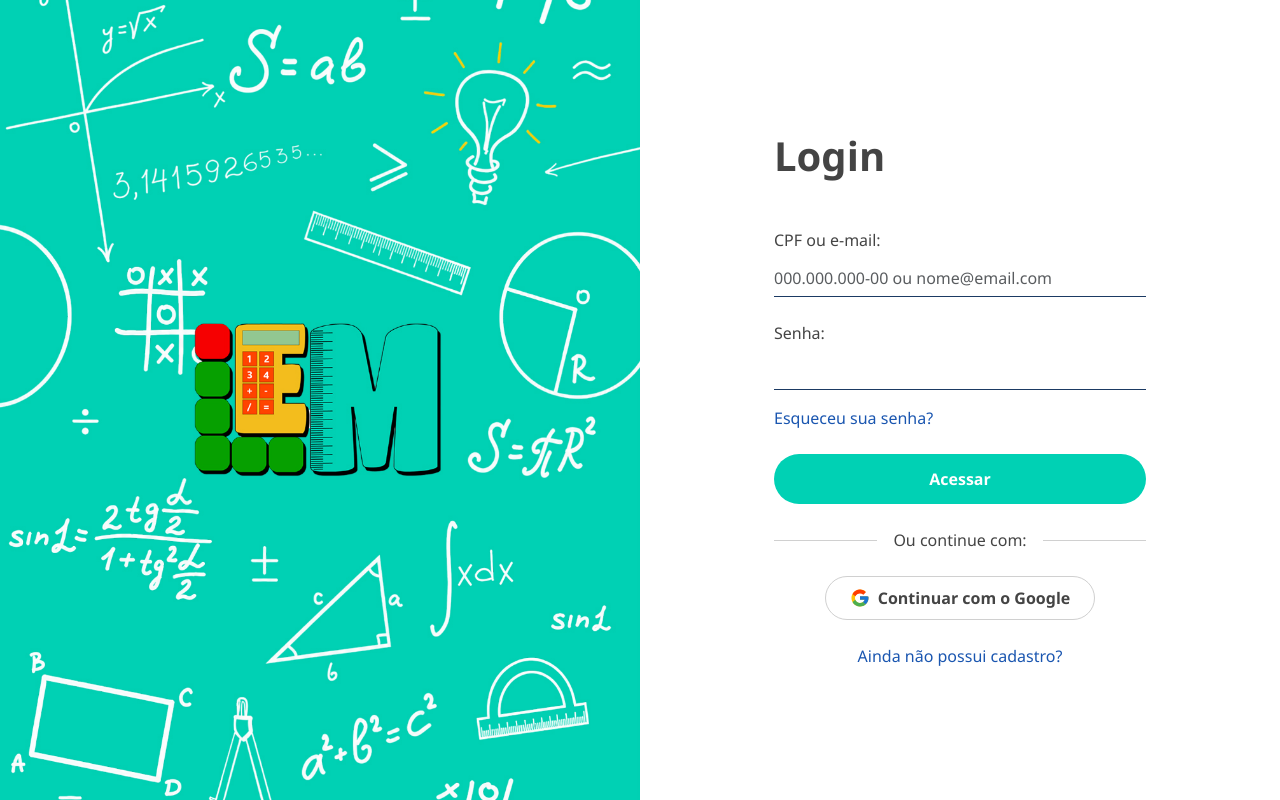
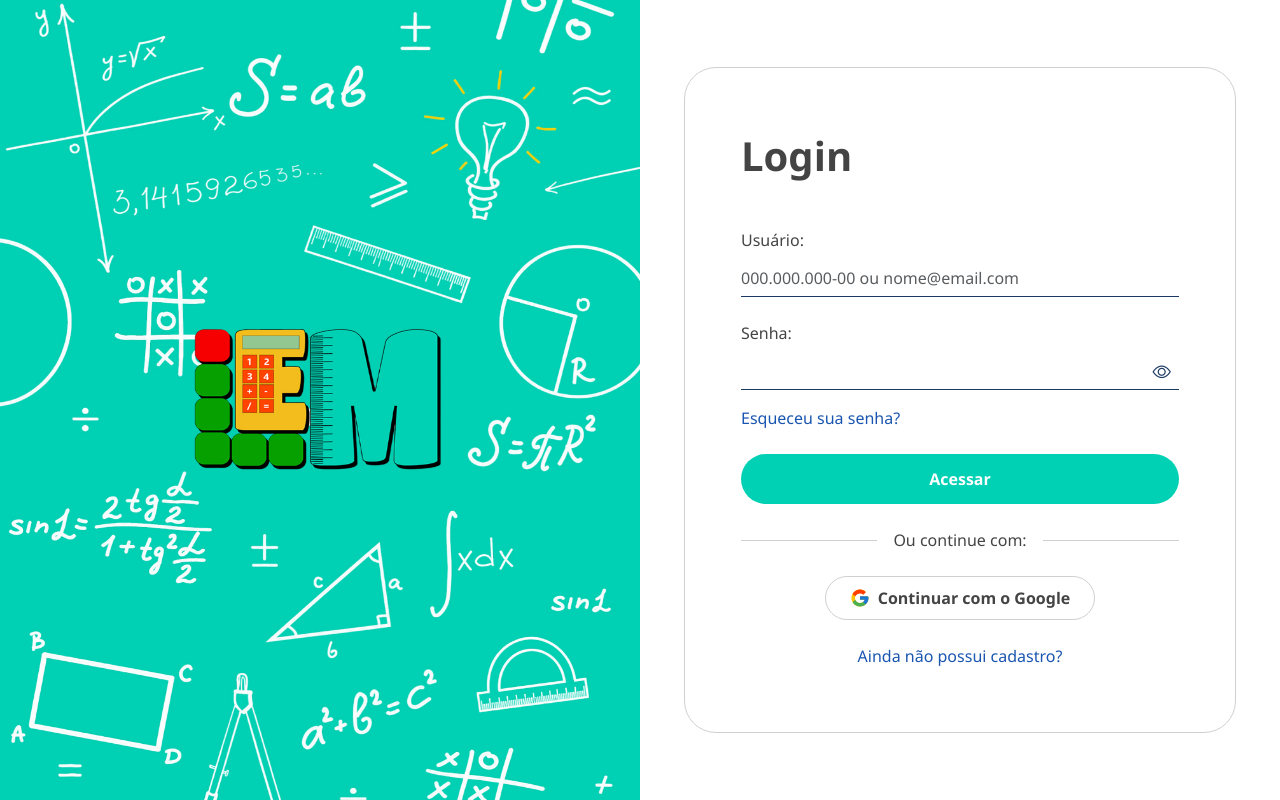
Before and after one commit to emillylaviny/LEM-IFRN-SPP, a Django app: page /login/ in a window 1280 px wide. Run offline with Django 4.2, Linux system fonts and the light colour scheme.

Commit message:
ajustes no login

```diff
--- a/LEM/static/LEM/css/style.css
+++ b/LEM/static/LEM/css/style.css
@@ -122,6 +122,23 @@ body.login-page {
     font-weight: 400;
 }
 
+.login-image {
+    width: 100%;
+    height: 100%;
+    object-fit: cover;
+    display: block;
+}
+
+/* Caixa com borda fininha ao redor de todo o conteúdo do login */
+.form-wrapper.login-form-box {
+    border: 1px solid #d0d0d0;
+    border-radius: 32px;
+    padding: 4rem 3.5rem;
+    max-width: 552px;
+    width: calc(100% - 2rem);
+    margin: 2rem 1rem;
+}
+
 .input-underline {
     border: none;
     border-bottom: 1px solid #1b3a63;
@@ -133,6 +150,38 @@ body.login-page {
 .input-underline:focus {
     box-shadow: none;
     border-bottom: 2px solid #1b3a63;
+}
+
+.password-wrapper {
+    position: relative;
+}
+
+.password-wrapper .input-underline {
+    padding-right: 2.5rem; /* evita o texto ficar embaixo do ícone */
+}
+
+.toggle-senha {
+    position: absolute;
+    top: 50%;
+    right: 0;
+    transform: translateY(-50%);
+    background: none;
+    border: none;
+    padding: 0.25rem 0.5rem;
+    color: #1b3a63;
+    font-size: 1.15rem;
+    line-height: 1;
+    cursor: pointer;
+}
+
+.toggle-senha:hover {
+    color: #00D1B4;
+}
+
+.toggle-senha:focus-visible {
+    outline: 2px solid #1b3a63;
+    outline-offset: 2px;
+    border-radius: 4px;
 }
 
 .btn-access {
@@ -181,11 +230,13 @@ a.link-custom:hover {
 }
 
 @media (max-width: 991.98px) {
-    body.login-page .left-panel {
-        height: 40vh;
-    }
-    body.login-page .right-panel {
-        height: 60vh;
+    /* Sem o painel esquerdo, o formulário ocupa a tela toda.
+       min-height em vez de height fixa: se o conteúdo for maior que a tela
+       (celular deitado, teclado aberto), a página rola em vez de cortar. */
+    .right-panel {
+        height: auto;
+        min-height: 100vh;
+        min-height: 100dvh;
     }
 }
 
--- a/LEM/templates/LEM/login.html
+++ b/LEM/templates/LEM/login.html
@@ -1,7 +1,6 @@
 {% load static %}
 <!DOCTYPE html>
-<html lang="en">
-<head>
+<html lang="pt-BR">
     <meta charset="UTF-8">
     <meta name="viewport" content="width=device-width, initial-scale=1.0">
     <title>Login</title>
@@ -12,17 +11,9 @@
     <link rel="stylesheet" href="{% static 'LEM/css/style.css' %}">
 </head>
 
-<script src="https://cdn.jsdelivr.net/npm/bootstrap@5.3.3/dist/js/bootstrap.bundle.min.js"></script>
-
 <script>
   document.addEventListener('DOMContentLoaded', function () {
     var campo = document.querySelector('input[name="username"]');
-
-    if (!campo) {
-      console.error('Máscara de CPF: campo de login não encontrado');
-      return;
-    }
-    console.log('Máscara de CPF carregada');
 
     function formatar(valor) {
       var digitos = valor.replace(/\D/g, '');
@@ -50,17 +41,36 @@
   });
 </script>
 
-<body>
+<script>
+  document.addEventListener('DOMContentLoaded', function () {
+    var campoSenha = document.getElementById('senha');
+    var botao = document.getElementById('toggleSenha');
+    var icone = document.getElementById('iconeSenha');
+
+    if (!campoSenha || !botao || !icone) { return; }
+
+    botao.addEventListener('click', function () {
+      var estaOculta = campoSenha.type === 'password';
+
+      campoSenha.type = estaOculta ? 'text' : 'password';
+      icone.className = estaOculta ? 'bi bi-eye-slash' : 'bi bi-eye';
+      botao.setAttribute('aria-label', estaOculta ? 'Ocultar senha' : 'Mostrar senha');
+      botao.setAttribute('aria-pressed', estaOculta ? 'true' : 'false');
+    });
+  });
+</script>
+
+<body class="login-page">
     <div class="row g-0">
 
         <!-- Lado esquerdo: imagem/ilustração -->
-        <div class="col-lg-6 left-panel order-1 p-0">
-            <img src="{% static 'LEM/assets/img/imgLogin.png' %}" alt="Login" class="w-100 h-100" style="object-fit: cover;">
+        <div class="d-none d-lg-block col-lg-6 left-panel order-1 p-0">
+            <img src="{% static 'LEM/assets/img/imgLogin.png' %}" alt="Login" class="w-100 h-100";>
         </div>
 
         <!-- Lado direito: formulário de login -->
         <div class="col-lg-6 right-panel order-2 d-flex align-items-center justify-content-center bg-white">
-            <div class="form-wrapper py-5 px-4">
+            <div class="form-wrapper login-form-box">
                 <h1 class="login-title mb-5">Login</h1>
 
                 {% include 'LEM/mensagens.html' %}
@@ -68,15 +78,22 @@
                 <form method="POST" action="{% url 'login' %}">
                     {% csrf_token %}
                     <div class="mb-4">
-                        <label for="usuario" class="form-label form-label-custom">CPF ou e-mail:</label>
+                        <label for="usuario" class="form-label form-label-custom">Usuário:</label>
                         <input type="text" class="form-control input-underline" id="usuario" name="username"
-                        oninput="if (/^\d+$/.test(this.value)) this.value = this.value.slice(0, 11)"
                         required autocomplete="username" placeholder="000.000.000-00 ou nome@email.com">
                     </div>
 
+
                     <div class="mb-3">
                         <label for="senha" class="form-label form-label-custom">Senha:</label>
-                        <input type="password" class="form-control input-underline" id="senha" name="password" required>
+                        <div class="password-wrapper">
+                            <input type="password" class="form-control input-underline" id="senha" name="password"
+                                    required autocomplete="current-password">
+                            <button type="button" class="toggle-senha" id="toggleSenha"
+                                     aria-label="Mostrar senha" aria-pressed="false">
+                                <i class="bi bi-eye" id="iconeSenha"></i>
+                            </button>
+                        </div>
                     </div>
 
                     <div class="mb-4">
@@ -111,5 +128,6 @@
         </div>
     </div>
 
+<script src="https://cdn.jsdelivr.net/npm/bootstrap@5.3.3/dist/js/bootstrap.bundle.min.js"></script>
 </body>
 </html>
```
